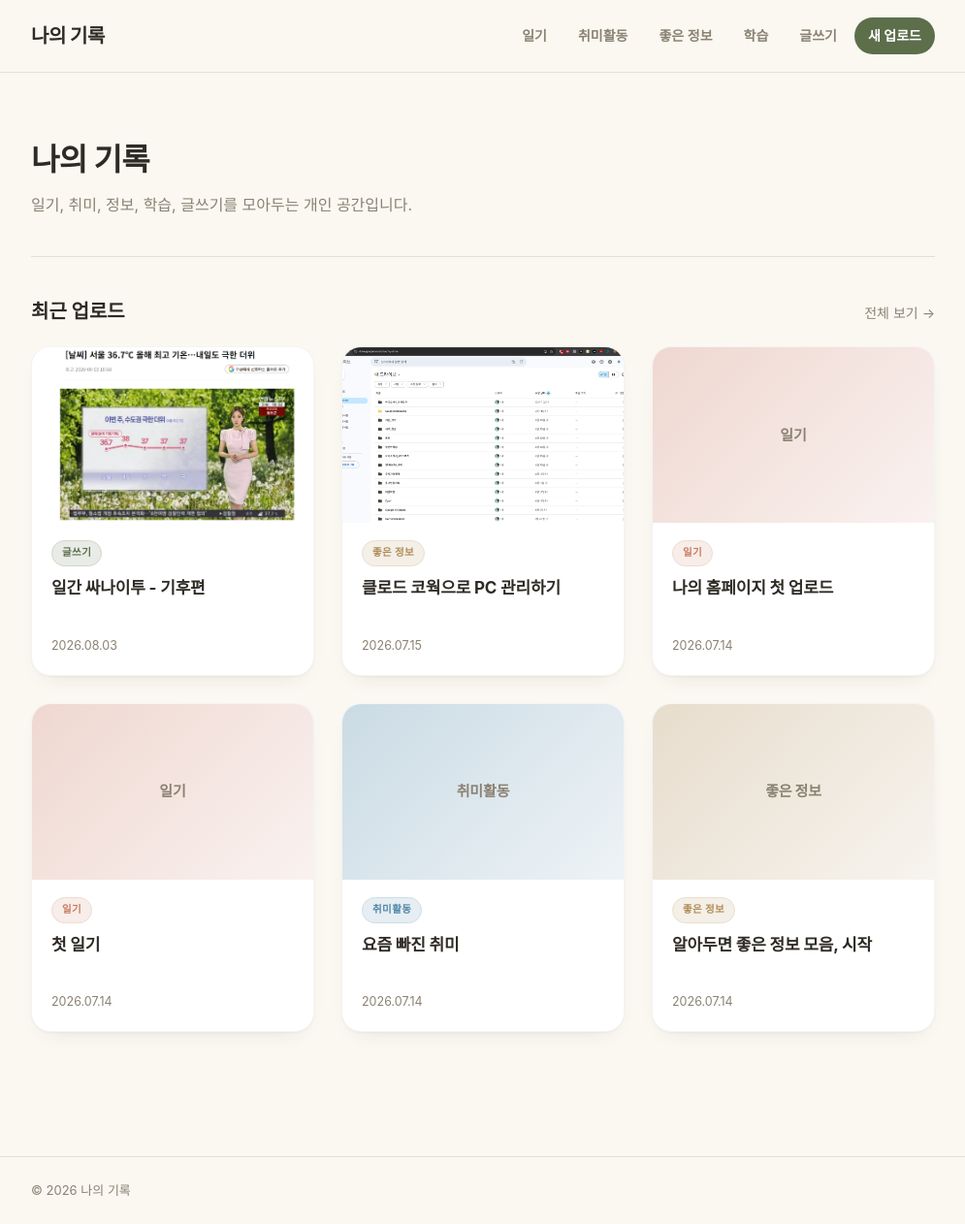
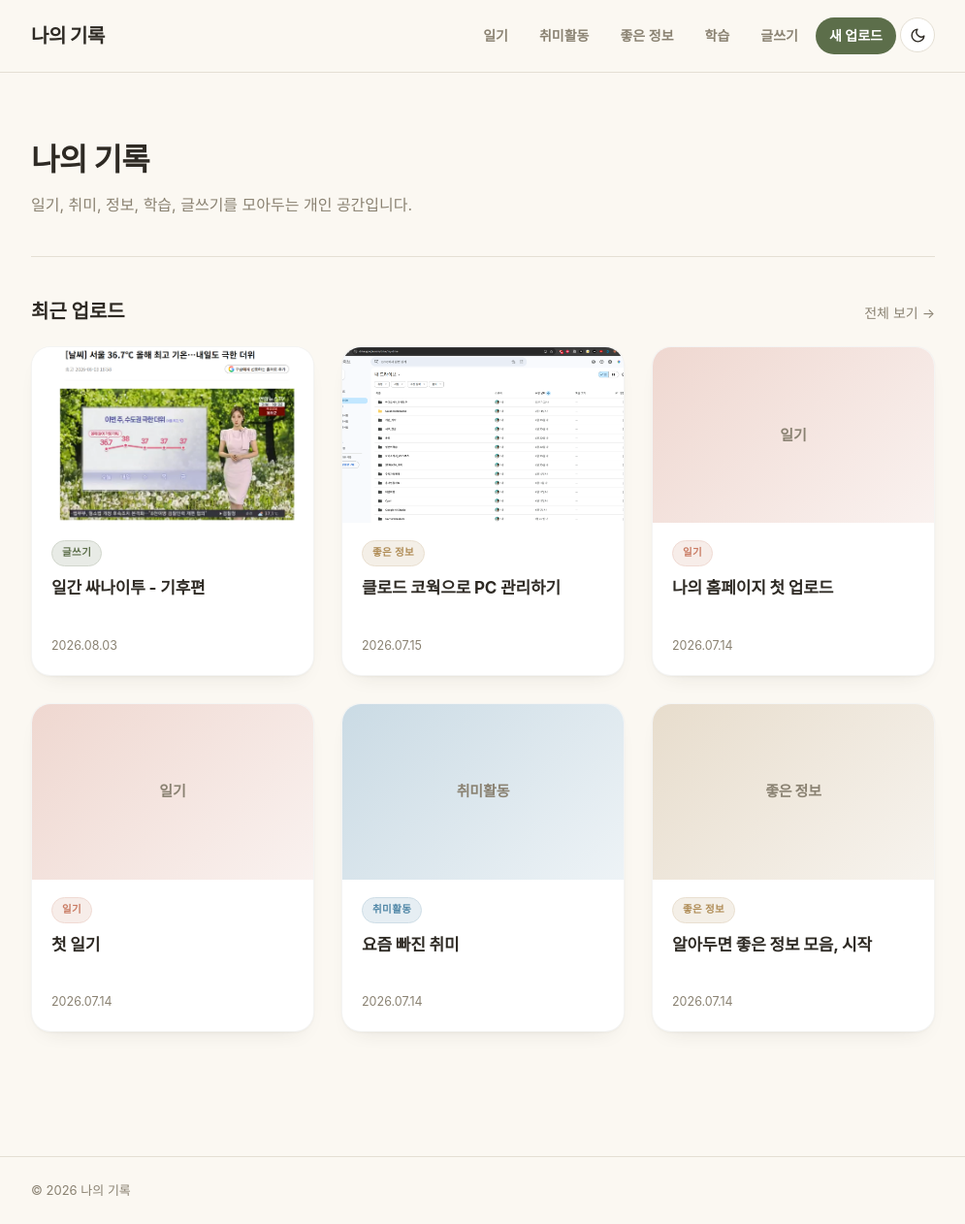
Before and after one commit to ssanai1965/ssanai1965.github.io, a Jekyll site: the page built from index.md, in a window 1280 px wide and 1262 px high. Shown: the whole window at 97% size, without its empty margins (142-1137 px from the left). Built offline with Jekyll 4.4.1, drawn with Linux system fonts in a browser that asks for light colours.

Commit message:
Update default.html

```diff
--- a/_layouts/default.html
+++ b/_layouts/default.html
@@ -5,6 +5,16 @@
 <meta name="viewport" content="width=device-width, initial-scale=1">
 <title>{% if page.title %}{{ page.title }} · {% endif %}{{ site.title }}</title>
 <link rel="stylesheet" href="{{ '/assets/css/style.css' | relative_url }}">
+<script>
+(function () {
+  try {
+    var saved = localStorage.getItem('theme');
+    if (saved === 'light' || saved === 'dark') {
+      document.documentElement.setAttribute('data-theme', saved);
+    }
+  } catch (e) {}
+})();
+</script>
 </head>
 <body>
 
@@ -16,6 +26,10 @@
         <a href="{{ site.baseurl }}/{{ item[0] }}/" class="tab{% if page.cat == item[0] %} is-active{% endif %}">{{ item[1] }}</a>
       {% endfor %}
       <a href="{{ '/new/' | relative_url }}" class="tab tab-accent{% if page.url == '/new/' %} is-active{% endif %}">새 업로드</a>
+      <button id="theme-toggle" class="theme-toggle" type="button" aria-label="다크 모드 전환">
+        <svg class="icon-moon" viewBox="0 0 24 24" fill="none" stroke="currentColor" stroke-width="2" stroke-linecap="round" stroke-linejoin="round"><path d="M21 12.79A9 9 0 1 1 11.21 3 7 7 0 0 0 21 12.79z"/></svg>
+        <svg class="icon-sun" viewBox="0 0 24 24" fill="none" stroke="currentColor" stroke-width="2" stroke-linecap="round" stroke-linejoin="round"><circle cx="12" cy="12" r="4"/><path d="M12 2v2M12 20v2M4.93 4.93l1.41 1.41M17.66 17.66l1.41 1.41M2 12h2M20 12h2M4.93 19.07l1.41-1.41M17.66 6.34l1.41-1.41"/></svg>
+      </button>
     </nav>
   </div>
 </header>
@@ -28,5 +42,20 @@
   <div class="wrap">© {{ 'now' | date: "%Y" }} {{ site.title }}</div>
 </footer>
 
+<script>
+(function () {
+  var btn = document.getElementById('theme-toggle');
+  if (!btn) return;
+  btn.addEventListener('click', function () {
+    var current = document.documentElement.getAttribute('data-theme');
+    var systemDark = window.matchMedia && window.matchMedia('(prefers-color-scheme: dark)').matches;
+    var effectiveDark = current ? current === 'dark' : systemDark;
+    var next = effectiveDark ? 'light' : 'dark';
+    document.documentElement.setAttribute('data-theme', next);
+    try { localStorage.setItem('theme', next); } catch (e) {}
+  });
+})();
+</script>
+
 </body>
 </html>
```
